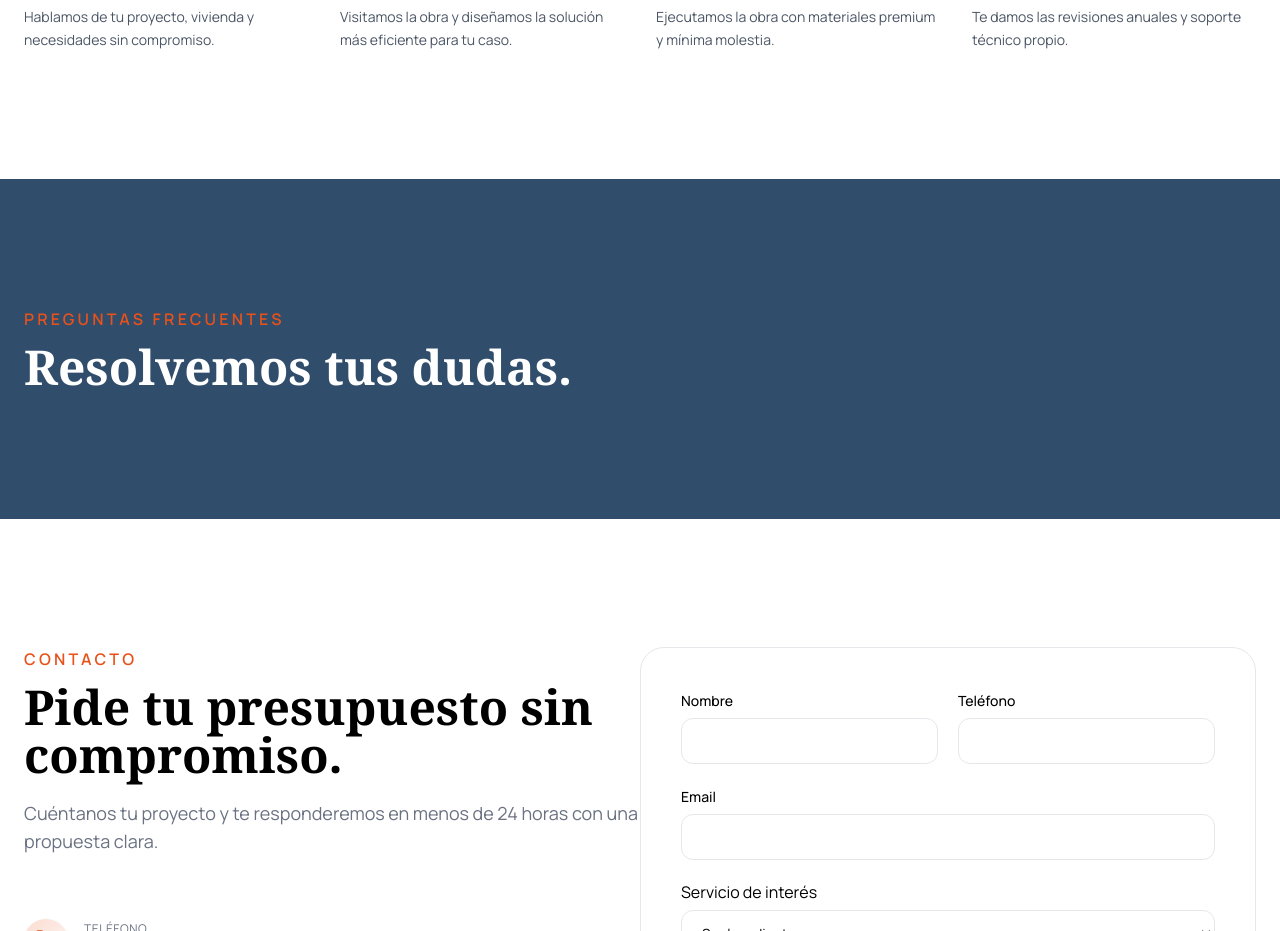
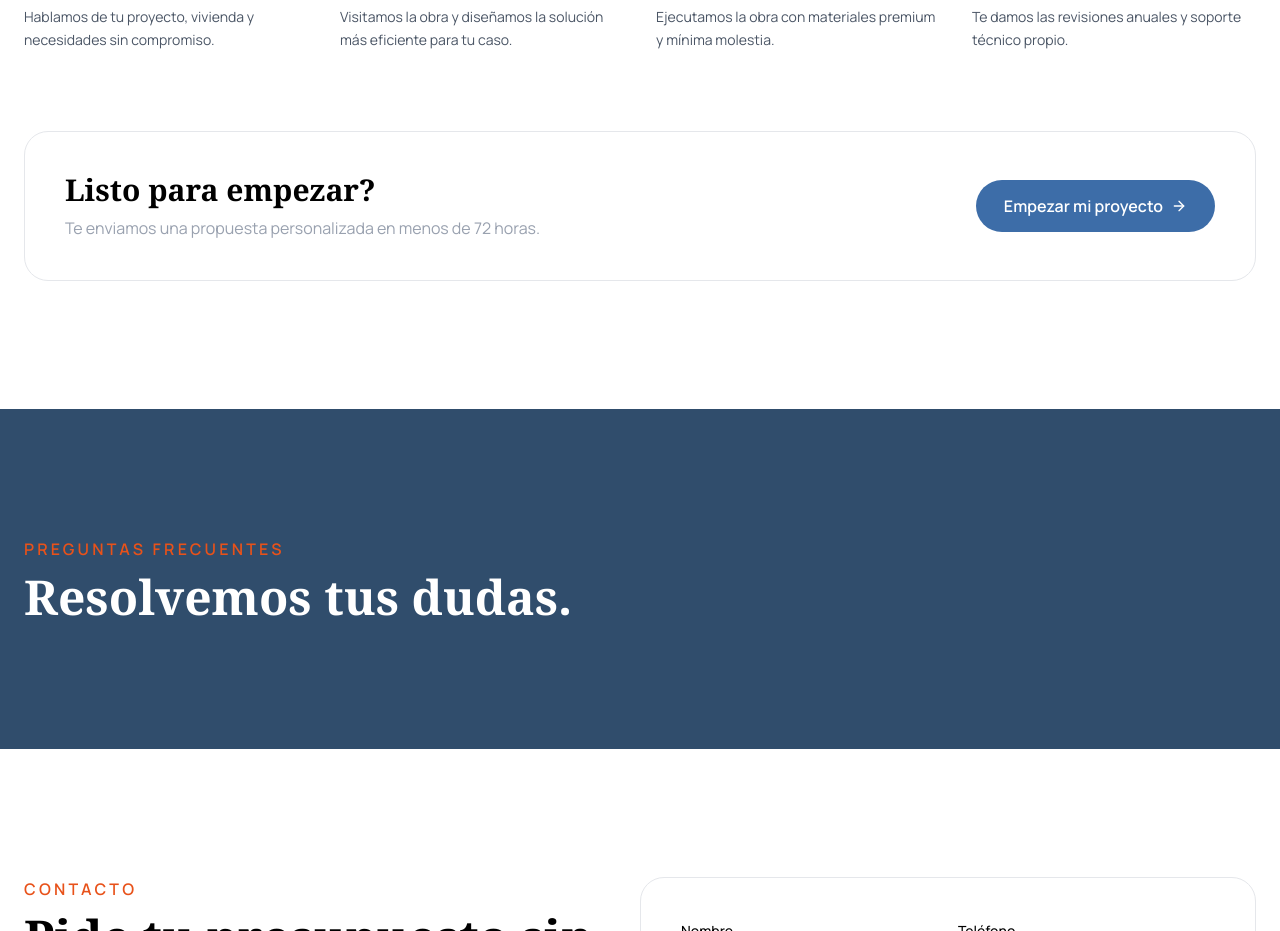
Before and after one commit to yoanastamenova/KiroKlima, a Next.js app: page / in a window 1280 px wide. Shown: the part 2640-3571 px from the top of the page. Built offline with nearby package versions, Linux system fonts and the light colour scheme.

Commit message:
feat: add personalized proposal section to Proceso component

```diff
--- a/app/components/proceso/proceso.tsx
+++ b/app/components/proceso/proceso.tsx
@@ -115,6 +115,13 @@ export default function Proceso() {
                 </div>
               </li>
             </ol>
+          <div className="mt-20 flex flex-wrap items-center justify-between gap-6 rounded-3xl border border-gray-200 bg-card p-8 md:p-10">
+            <div>
+              <h3 className="font-serif text-2xl md:text-3xl font-semibold">Listo para empezar?</h3>
+            <p className="mt-2 text-gray-400">Te enviamos una propuesta personalizada en menos de 72 horas.</p>
+            </div>
+            <a href="#contacto" className="inline-flex items-center gap-2 rounded-full bg-brand-blue-light text-primary-white px-7 py-3.5 text-white font-semibold hover:bg-brand-blue/90 transition">Empezar mi proyecto <svg xmlns="http://www.w3.org/2000/svg" width="24" height="24" viewBox="0 0 24 24" fill="none" stroke="currentColor" stroke-width="2" stroke-linecap="round" stroke-linejoin="round" className="lucide lucide-arrow-right w-4 h-4" aria-hidden="true"><path d="M5 12h14"></path><path d="m12 5 7 7-7 7"></path></svg> </a>
+          </div>
           </div>
       </section>
     </>
```
